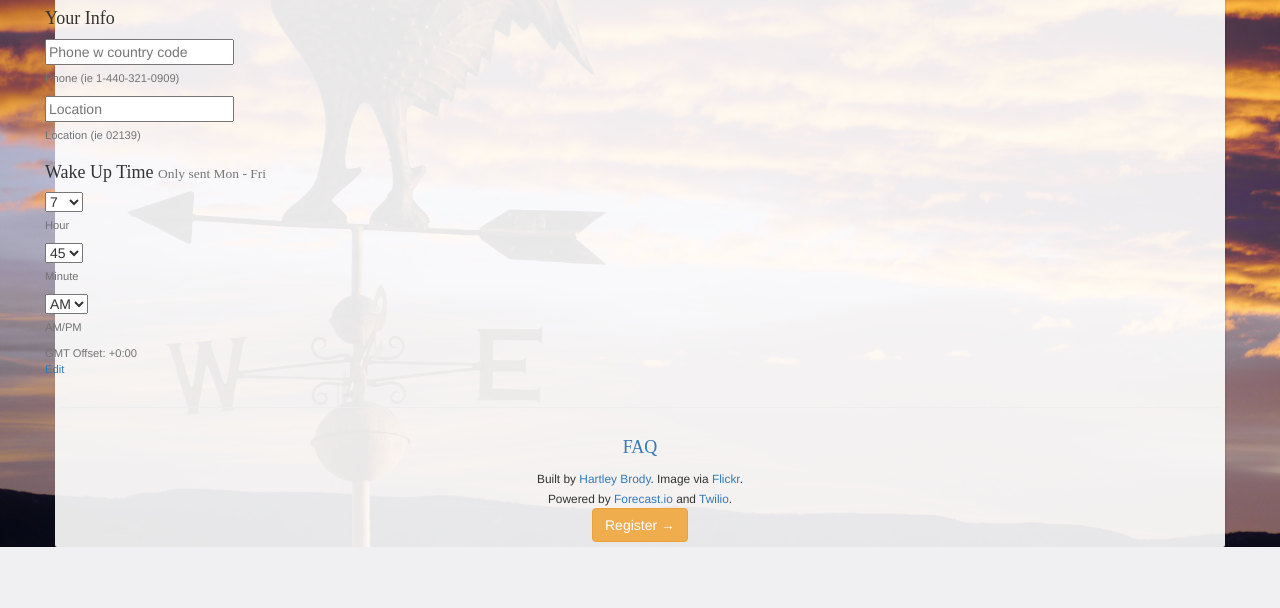
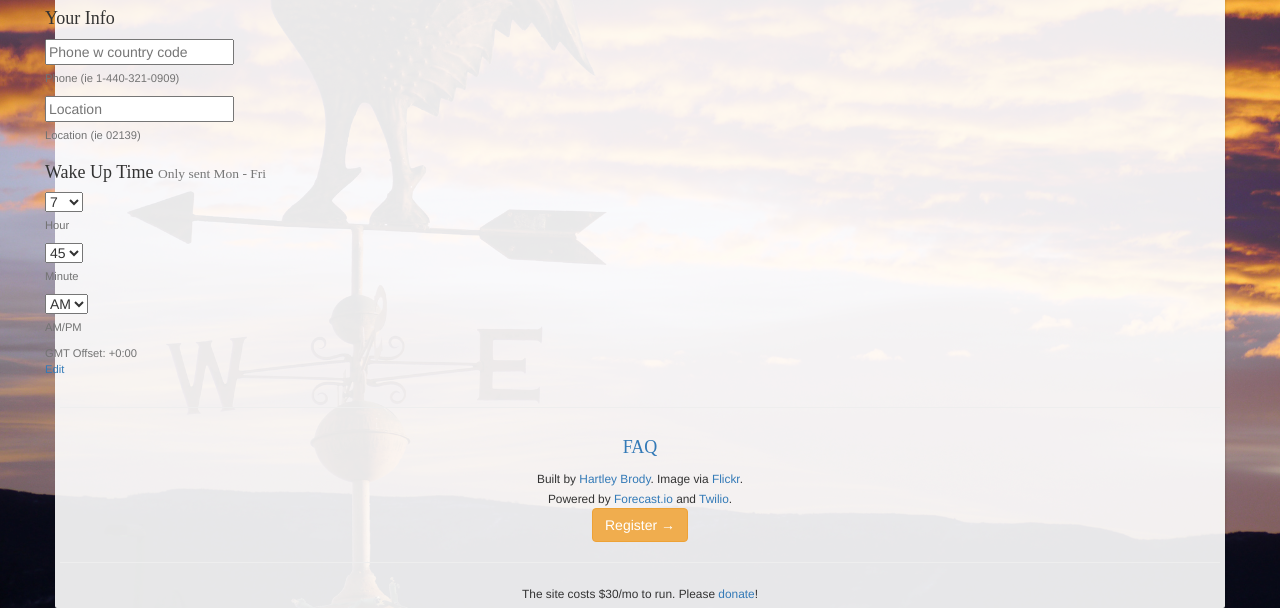
Before and after one commit to hartleybrody/rooster, a Flask app: page / in a window 1280 px wide. Shown: the part 309-917 px from the top of the page. Before the commit the page ends 856 px from the top, so only its background shows below. Run offline with Flask 2, Linux system fonts and the light colour scheme; some libraries are stand-ins or nearby versions; some web fonts are replaced.

Commit message:
added donation CTA to homepage

```diff
--- a/templates/homepage.html
+++ b/templates/homepage.html
@@ -108,5 +108,15 @@
                                 <input type="submit" class="btn btn-warning btn-large" value="Register &rarr;" />
                             </div>
                         </div>
+
+                        <hr class="hidden-phone" />
+
+                        <div class="row hidden-phone text-center">
+                            <div class="span6">
+                                <small class="muted">
+                                    The site costs $30/mo to run. Please <a href="/donate/">donate</a>!
+                                </small>
+                            </div>
+                        </div>
                     </form>
                 {% endblock %}
```
